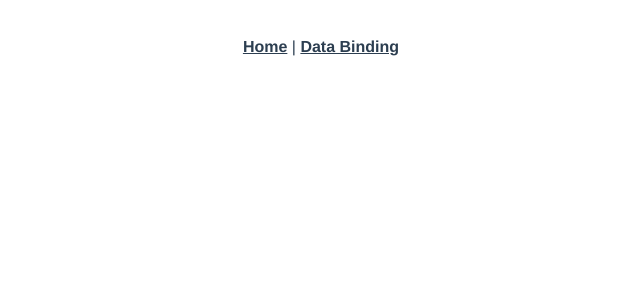
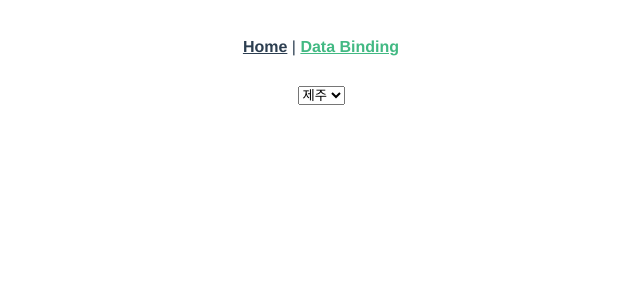
Before and after one commit to swat018/vue.js-project, a Vue app: page /databindingselct in a window 1280 px wide. Before the commit this address had no page. Shown: the top 300 px of the page, without its empty margins (319-959 px from the left). Built offline with nearby package versions, Linux system fonts and the light colour scheme.

Commit message:
데이터 바인딩 - Select

```diff
--- a/src/App.vue
+++ b/src/App.vue
@@ -1,7 +1,7 @@
 <template>
   <div id="nav">
     <router-link to="/">Home</router-link> |
-    <router-link to="/databindingtextarea">Data Binding</router-link>
+    <router-link to="/databindingselct">Data Binding</router-link>
   </div>
   <router-view/>
 </template>
--- a/src/router/index.js
+++ b/src/router/index.js
@@ -1,6 +1,6 @@
 import { createRouter, createWebHistory } from 'vue-router'
 import Home from '../views/Home.vue'
-import DataBindingTextarea from '../views/DataBindingTextarea.vue'
+import DataBindingSelect from '../views/DataBindingSelect.vue'
 
 const routes = [
   {
@@ -17,9 +17,9 @@
     component: () => import(/* webpackChunkName: "about" */ '../views/About.vue')
   },
   {
-    path: '/databindingtextarea',
-    name: 'DataBindingTextarea',
-    component: DataBindingTextarea
+    path: '/databindingselct',
+    name: 'DataBindingSelect',
+    component: DataBindingSelect
   }
 ]
 
--- /dev/null
+++ b/src/views/DataBindingSelect.vue
@@ -0,0 +1,20 @@
+<template>
+  <div>
+    <select v-model="city">
+      <option value="02">서울</option>
+      <option value="21">부산</option>
+      <option value="064">제주</option>
+    </select>
+  </div>
+</template>
+
+<script>
+export default {
+  name: "DataBindingSelect",
+  data() {
+    return {
+      city: "064"
+    };
+  }
+}
+</script>
```
